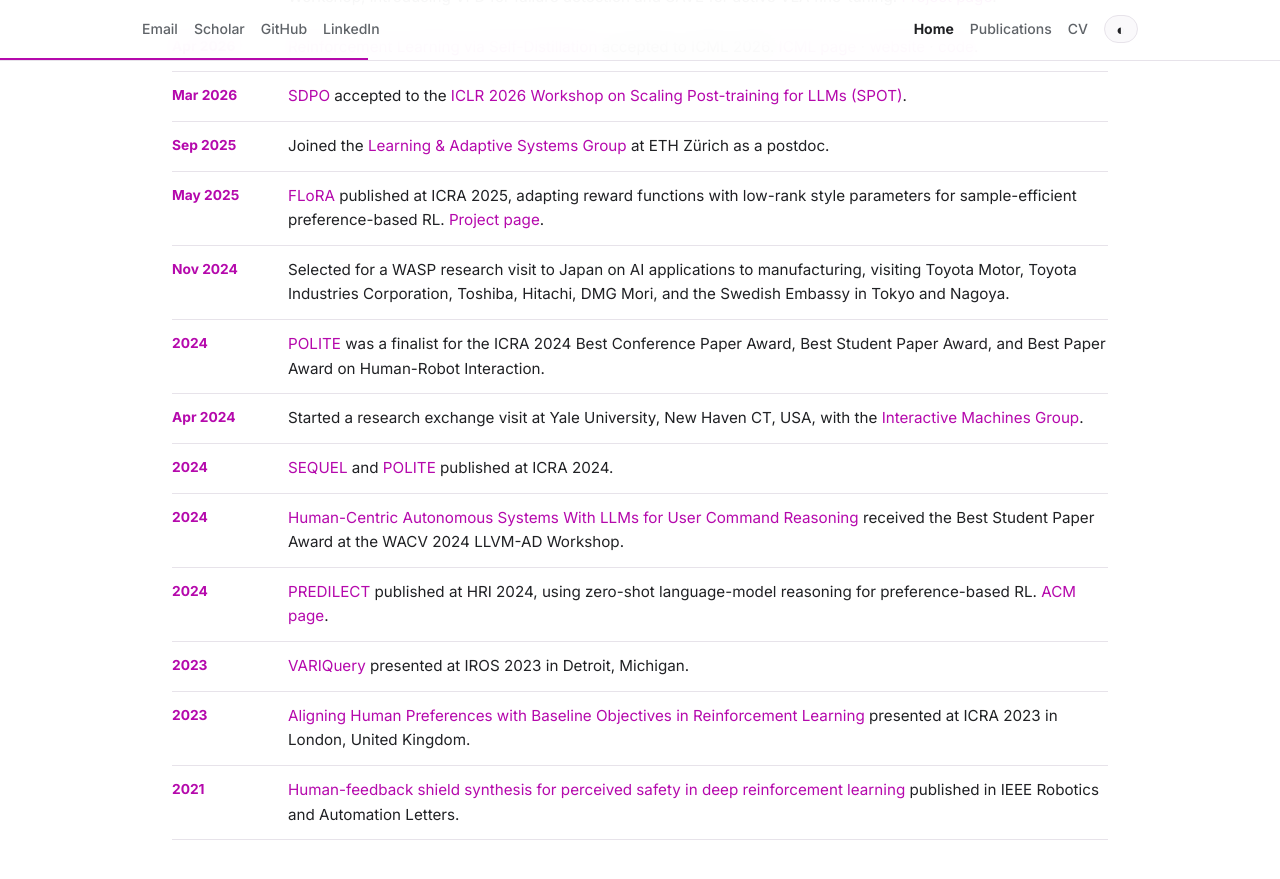
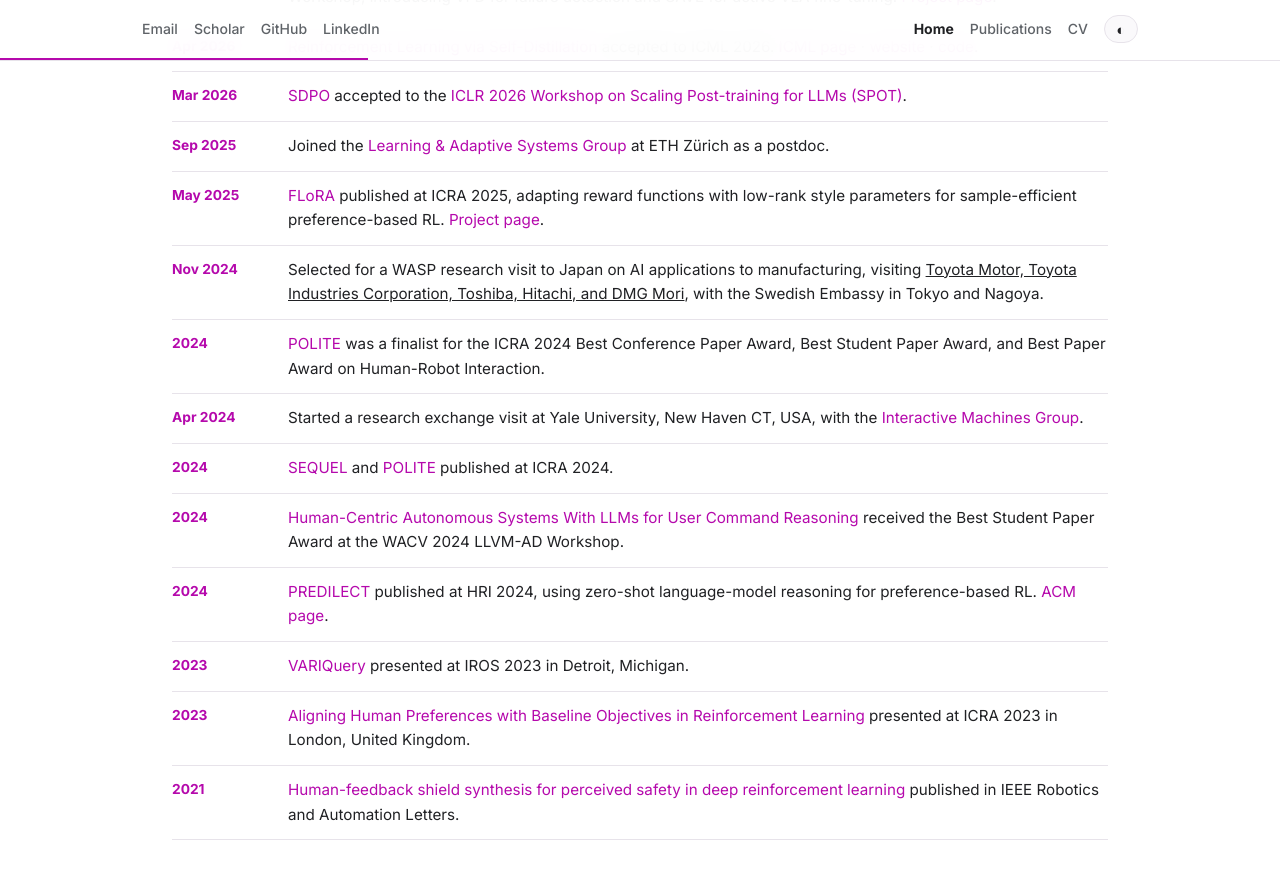
Before and after one commit to DanielLSM/daniellsm.github.io, a Jekyll site: the page index.html, which Jekyll copies as it is, in a window 1280 px wide and 900 px high, scrolled down 814 px. Shown: the top 879 px of the window. Built offline with Jekyll 4.4.1, drawn with Linux system fonts in a browser that asks for light colours; a style sheet for code colours, icons or effects is not loaded.

Commit message:
Refresh CV company emphasis

```diff
--- a/index.html
+++ b/index.html
@@ -32,7 +32,7 @@
       <nav class="nav-links" aria-label="Main navigation">
         <a href="/" aria-current="page">Home</a>
         <a href="/research/">Publications</a>
-        <a href="/assets/Daniel_Marta_CV.pdf?v=e39eb30" target="_blank" rel="noopener">CV</a>
+        <a href="/assets/Daniel_Marta_CV.pdf?v=b4d4322" target="_blank" rel="noopener">CV</a>
         <button class="theme-toggle" type="button" aria-label="Toggle dark mode" title="Toggle dark mode">◐</button>
       </nav>
     </div>
@@ -53,7 +53,7 @@
       <a class="button" href="https://scholar.google.com/citations?user=sfM-khoAAAAJ&hl=en" target="_blank" rel="noopener">Scholar</a>
       <a class="button" href="https://github.com/DanielLSM/" target="_blank" rel="noopener">GitHub</a>
       <a class="button" href="https://www.linkedin.com/in/daniel-marta-556b4023/" target="_blank" rel="noopener">LinkedIn</a>
-      <a class="button" href="/assets/Daniel_Marta_CV.pdf?v=e39eb30" target="_blank" rel="noopener">CV</a>
+      <a class="button" href="/assets/Daniel_Marta_CV.pdf?v=b4d4322" target="_blank" rel="noopener">CV</a>
     </div>
   </div>
   <aside class="profile-card">
@@ -70,7 +70,7 @@
     <tr><th>Mar 2026</th><td><a href="https://arxiv.org/abs/2601.20802">SDPO</a> accepted to the <a href="https://iclr.cc/virtual/2026/10013442">ICLR 2026 Workshop on Scaling Post-training for LLMs (SPOT)</a>.</td></tr>
     <tr><th>Sep 2025</th><td>Joined the <a href="https://las.inf.ethz.ch/">Learning & Adaptive Systems Group</a> at ETH Zürich as a postdoc.</td></tr>
     <tr><th>May 2025</th><td><a href="https://arxiv.org/abs/2504.10002">FLoRA</a> published at ICRA 2025, adapting reward functions with low-rank style parameters for sample-efficient preference-based RL. <a href="https://sites.google.com/view/preflora/">Project page</a>.</td></tr>
-    <tr><th>Nov 2024</th><td>Selected for a WASP research visit to Japan on AI applications to manufacturing, visiting Toyota Motor, Toyota Industries Corporation, Toshiba, Hitachi, DMG Mori, and the Swedish Embassy in Tokyo and Nagoya.</td></tr>
+    <tr><th>Nov 2024</th><td>Selected for a WASP research visit to Japan on AI applications to manufacturing, visiting <u>Toyota Motor, Toyota Industries Corporation, Toshiba, Hitachi, and DMG Mori</u>, with the Swedish Embassy in Tokyo and Nagoya.</td></tr>
     <tr><th>2024</th><td><a href="https://ieeexplore.ieee.org/document/10610505">POLITE</a> was a finalist for the ICRA 2024 Best Conference Paper Award, Best Student Paper Award, and Best Paper Award on Human-Robot Interaction.</td></tr>
     <tr><th>Apr 2024</th><td>Started a research exchange visit at Yale University, New Haven CT, USA, with the <a href="https://interactive-machines.gitlab.io/">Interactive Machines Group</a>.</td></tr>
     <tr><th>2024</th><td><a href="https://ieeexplore.ieee.org/document/10610534">SEQUEL</a> and <a href="https://ieeexplore.ieee.org/document/10610505">POLITE</a> published at ICRA 2024.</td></tr>
--- a/research.html
+++ b/research.html
@@ -32,7 +32,7 @@
       <nav class="nav-links" aria-label="Main navigation">
         <a href="/">Home</a>
         <a href="/research/" aria-current="page">Publications</a>
-        <a href="/assets/Daniel_Marta_CV.pdf?v=e39eb30" target="_blank" rel="noopener">CV</a>
+        <a href="/assets/Daniel_Marta_CV.pdf?v=b4d4322" target="_blank" rel="noopener">CV</a>
         <button class="theme-toggle" type="button" aria-label="Toggle dark mode" title="Toggle dark mode">◐</button>
       </nav>
     </div>
--- a/research/index.html
+++ b/research/index.html
@@ -32,7 +32,7 @@
       <nav class="nav-links" aria-label="Main navigation">
         <a href="/">Home</a>
         <a href="/research/" aria-current="page">Publications</a>
-        <a href="/assets/Daniel_Marta_CV.pdf?v=e39eb30" target="_blank" rel="noopener">CV</a>
+        <a href="/assets/Daniel_Marta_CV.pdf?v=b4d4322" target="_blank" rel="noopener">CV</a>
         <button class="theme-toggle" type="button" aria-label="Toggle dark mode" title="Toggle dark mode">◐</button>
       </nav>
     </div>
```
Also changed, not shown: 1 other file.
